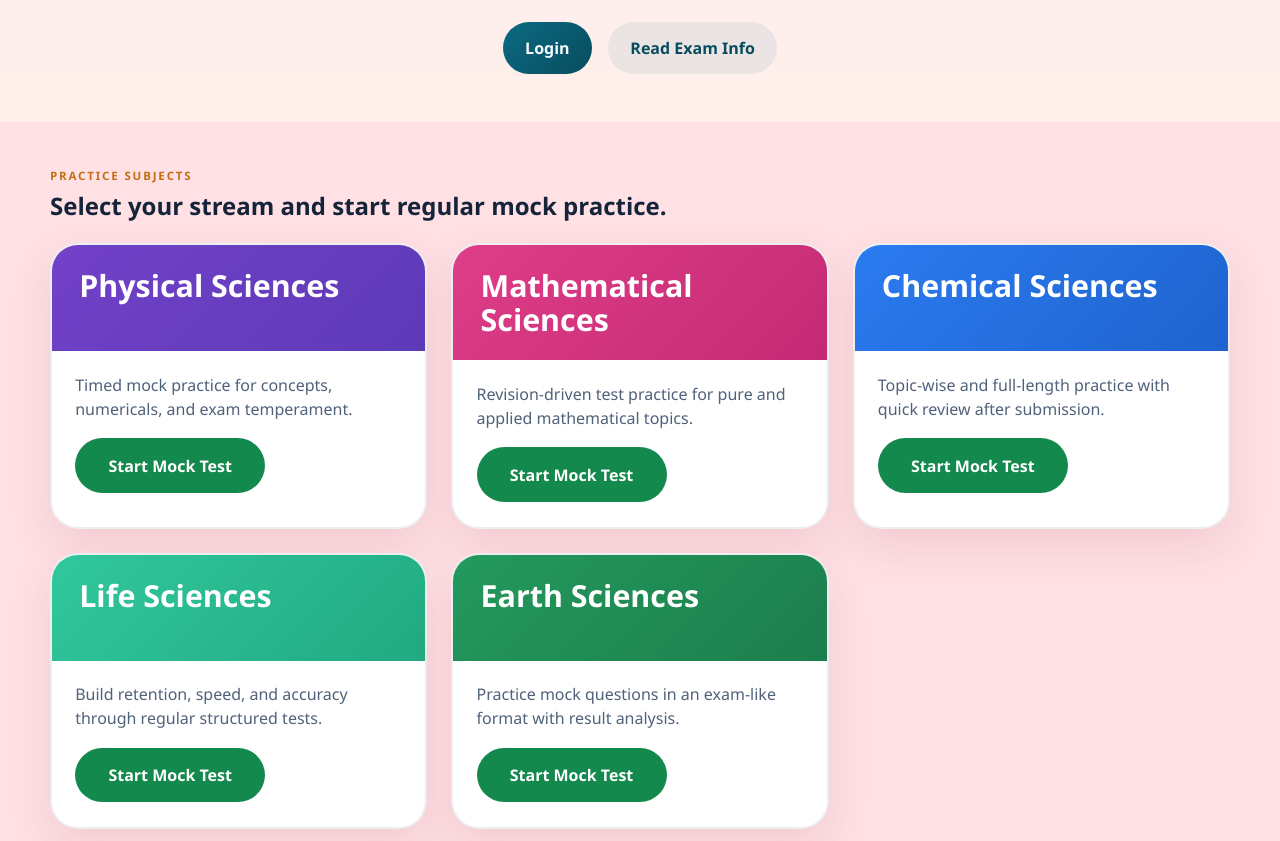
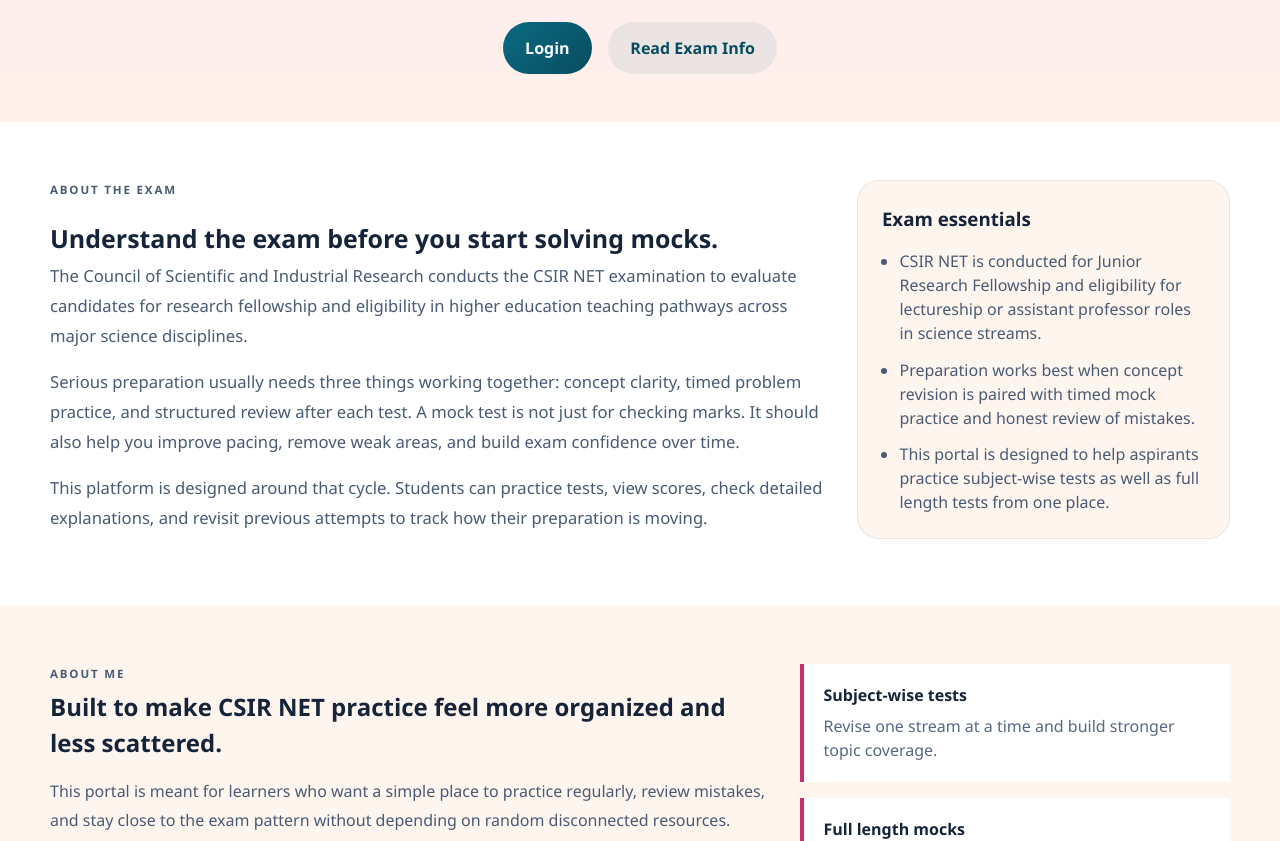
Before and after one commit to prahallad8280-oss/pbm, a React (Vite) app in the folder client/: page / in a window 1280 px wide. Shown: the part 480-1321 px from the top of the page. Built offline with nearby package versions, Linux system fonts and the light colour scheme; no server answers.

Commit message:
remove home page subject cards

```diff
--- a/client/src/pages/public/HomePage.jsx
+++ b/client/src/pages/public/HomePage.jsx
@@ -1,34 +1,6 @@
 import { Link } from "react-router-dom";
 
 import { useAuth } from "../../context/AuthContext.jsx";
-
-const subjects = [
-  {
-    title: "Physical Sciences",
-    summary: "Timed mock practice for concepts, numericals, and exam temperament.",
-    tone: "subject-violet",
-  },
-  {
-    title: "Mathematical Sciences",
-    summary: "Revision-driven test practice for pure and applied mathematical topics.",
-    tone: "subject-pink",
-  },
-  {
-    title: "Chemical Sciences",
-    summary: "Topic-wise and full-length practice with quick review after submission.",
-    tone: "subject-blue",
-  },
-  {
-    title: "Life Sciences",
-    summary: "Build retention, speed, and accuracy through regular structured tests.",
-    tone: "subject-green",
-  },
-  {
-    title: "Earth Sciences",
-    summary: "Practice mock questions in an exam-like format with result analysis.",
-    tone: "subject-forest",
-  },
-];
 
 const examPointers = [
   "CSIR NET is conducted for Junior Research Fellowship and eligibility for lectureship or assistant professor roles in science streams.",
@@ -82,34 +54,6 @@ const HomePage = () => {
                   Read Exam Info
                 </a>
               </div>
-            </div>
-          </div>
-        </section>
-
-        <section className="subject-showcase">
-          <div className="home-shell">
-            <div className="section-heading classic-heading">
-              <div>
-                <p className="section-tag">Practice subjects</p>
-                <h2>Select your stream and start regular mock practice.</h2>
-              </div>
-            </div>
-
-            <div className="subject-grid">
-              {subjects.map((subject) => (
-                <article key={subject.title} className={`subject-panel ${subject.tone}`}>
-                  <div className="subject-panel-header">
-                    <h3>{subject.title}</h3>
-                  </div>
-
-                  <div className="subject-panel-body">
-                    <p>{subject.summary}</p>
-                    <Link to={entryPath} className="subject-panel-link">
-                      Start Mock Test
-                    </Link>
-                  </div>
-                </article>
-              ))}
             </div>
           </div>
         </section>
--- a/client/src/styles/index.css
+++ b/client/src/styles/index.css
@@ -188,15 +188,6 @@ select {
   margin-top: 1.6rem;
 }
 
-.subject-showcase {
-  padding: 2.8rem 0 3rem;
-  background: #ffe0e4;
-}
-
-.classic-heading {
-  margin-bottom: 1.2rem;
-}
-
 .section-heading {
   display: flex;
   justify-content: space-between;
@@ -210,78 +201,6 @@ select {
 .about-text h2,
 .contact-layout h2 {
   margin: 0.25rem 0 0;
-}
-
-.subject-grid {
-  display: grid;
-  grid-template-columns: repeat(3, minmax(0, 1fr));
-  gap: 1.5rem;
-}
-
-.subject-panel {
-  overflow: hidden;
-  border-radius: 28px;
-  background: #fff;
-  border: 2px solid rgba(18, 38, 63, 0.08);
-  box-shadow: 0 18px 40px rgba(151, 67, 82, 0.12);
-}
-
-.subject-panel-header {
-  min-height: 106px;
-  padding: 1.5rem 1.7rem;
-  color: #ffffff;
-}
-
-.subject-panel-header h3 {
-  margin: 0;
-  font-size: 1.9rem;
-  line-height: 1.1;
-}
-
-.subject-panel-body {
-  padding: 1.35rem 1.45rem 1.55rem;
-  background: rgba(255, 255, 255, 0.85);
-}
-
-.subject-panel-body p {
-  margin: 0 0 1.1rem;
-  color: #50617a;
-}
-
-.subject-panel-link {
-  display: inline-flex;
-  align-items: center;
-  justify-content: center;
-  padding: 0.95rem 1.55rem;
-  border-radius: 999px;
-  background: #14894d;
-  color: #ffffff;
-  font-weight: 700;
-  min-width: 190px;
-}
-
-.subject-panel-link:hover {
-  background: #0f7441;
-}
-
-.subject-violet .subject-panel-header {
-  background: linear-gradient(135deg, #7241c8, #5d3ab8);
-}
-
-.subject-pink .subject-panel-header {
-  background: linear-gradient(135deg, #df3d87, #c42b74);
-}
-
-.subject-blue .subject-panel-header {
-  background: linear-gradient(135deg, #2b7bf0, #1f63cf);
-}
-
-.subject-green .subject-panel-header {
-  background: linear-gradient(135deg, #31c79d, #22aa81);
-}
-
-.subject-forest .subject-panel-header {
-  background: linear-gradient(135deg, #24995d, #1c7e4d);
 }
 
 .content-section {
@@ -895,7 +814,6 @@ select {
 }
 
 @media (max-width: 1024px) {
-  .subject-grid,
   .content-layout,
   .about-layout,
   .contact-layout,
@@ -944,21 +862,11 @@ select {
     font-size: clamp(1.9rem, 7vw, 2.8rem);
   }
 
-  .subject-grid {
-    grid-template-columns: 1fr;
-  }
-
-  .subject-panel-header h3 {
-    font-size: 1.55rem;
-  }
-
   .options-grid,
   .field-grid {
     grid-template-columns: 1fr;
   }
 
-  .subject-panel-header,
-  .subject-panel-body,
   .content-aside,
   .about-points div,
   .hero-card,
```
